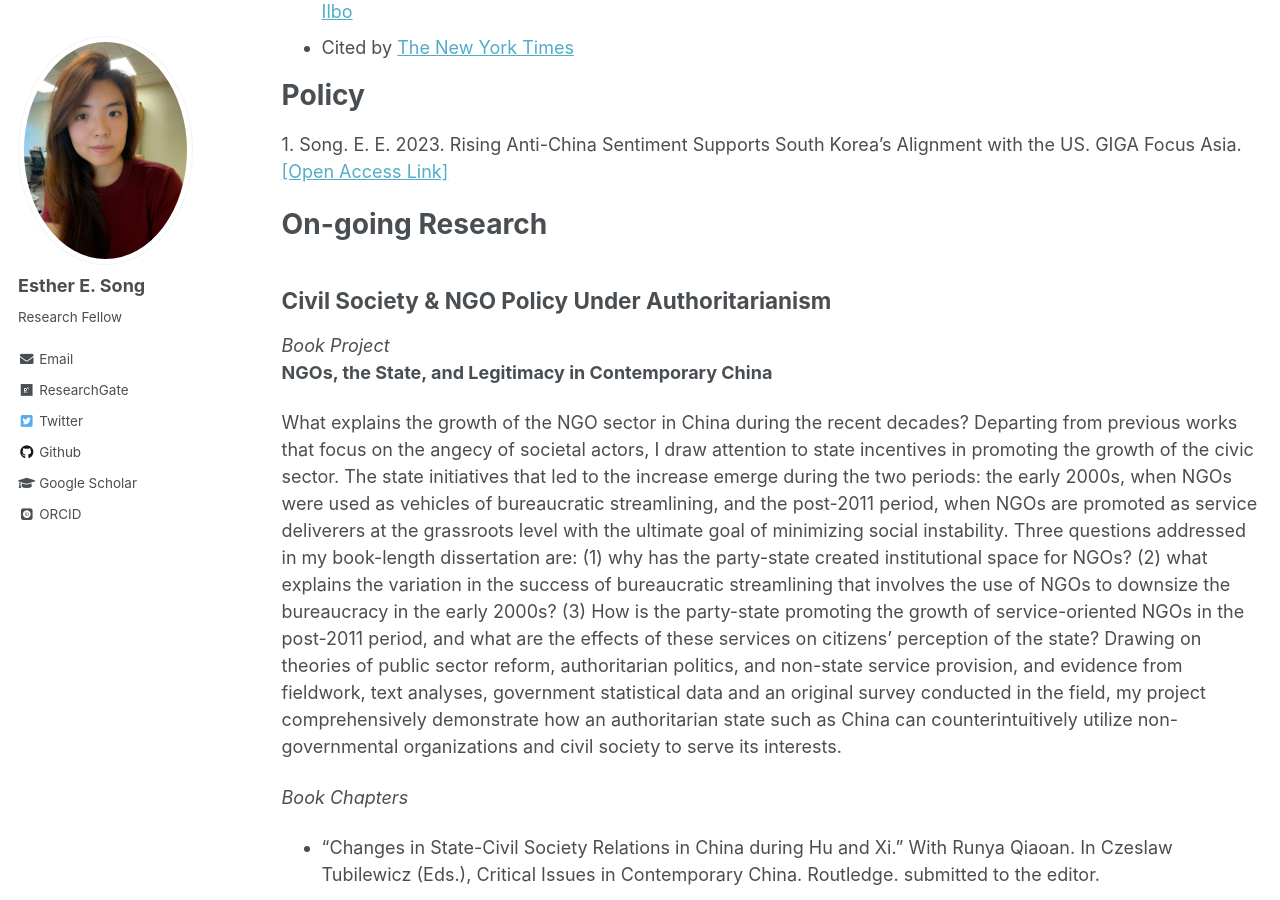
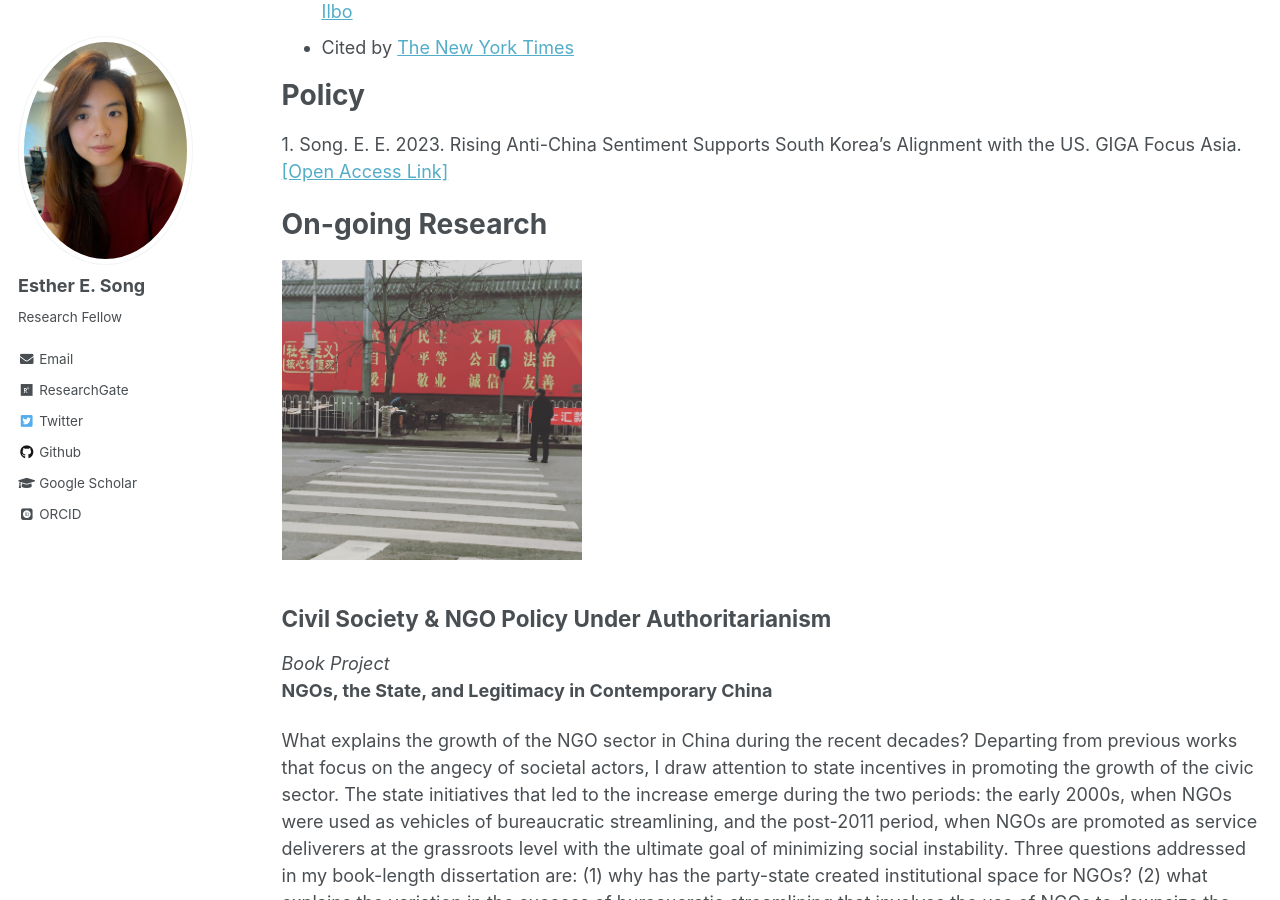
Before and after one commit to ehsong/ehsong.github.io, a Jekyll site: the page built from _pages/research.md, in a window 1280 px wide and 900 px high, scrolled down 1231 px. Built offline with Jekyll 4.4.1, drawn with Linux system fonts in a browser that asks for light colours; some web fonts are replaced.

Commit message:
Update research.md

```diff
--- a/_pages/research.md
+++ b/_pages/research.md
@@ -39,6 +39,9 @@
 1\. Song. E. E. 2023. Rising Anti-China Sentiment Supports South Korea’s Alignment with the US. GIGA Focus Asia. [[Open Access Link]](https://www.giga-hamburg.de/en/publications/giga-focus/rising-anti-china-sentiment-supports-south-koreas-alignment-with-the-us)
 
 # On-going Research
+
+<img src="https://github.com/ehsong/ehsong.github.io/blob/master/images/2021-11-27.jpg?raw=true" width="300" height="300">
+
 ## Civil Society & NGO Policy Under Authoritarianism
 
 *Book Project*
```
